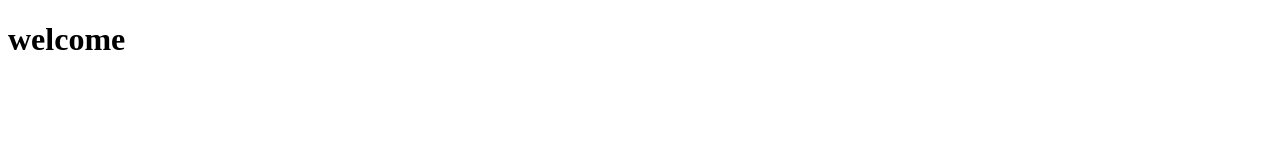
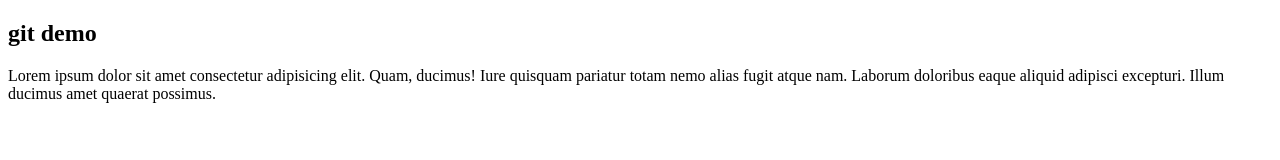
Before and after one commit to harshu121076/home, a plain HTML site: page index.html in a window 1280 px wide. Drawn offline with Linux system fonts and the light colour scheme.

Commit message:
new data added

```diff
--- a/index.html
+++ b/index.html
@@ -1,11 +1,16 @@
 <!DOCTYPE html>
 <html lang="en">
+
 <head>
     <meta charset="UTF-8">
     <meta name="viewport" content="width=device-width, initial-scale=1.0">
     <title>index</title>
 </head>
+
 <body>
-    <h1>welcome</h1>
+    <h2>git demo</h2>
+    <p>Lorem ipsum dolor sit amet consectetur adipisicing elit. Quam, ducimus! Iure quisquam pariatur totam nemo alias
+        fugit atque nam. Laborum doloribus eaque aliquid adipisci excepturi. Illum ducimus amet quaerat possimus.</p>
 </body>
+
 </html>
```
